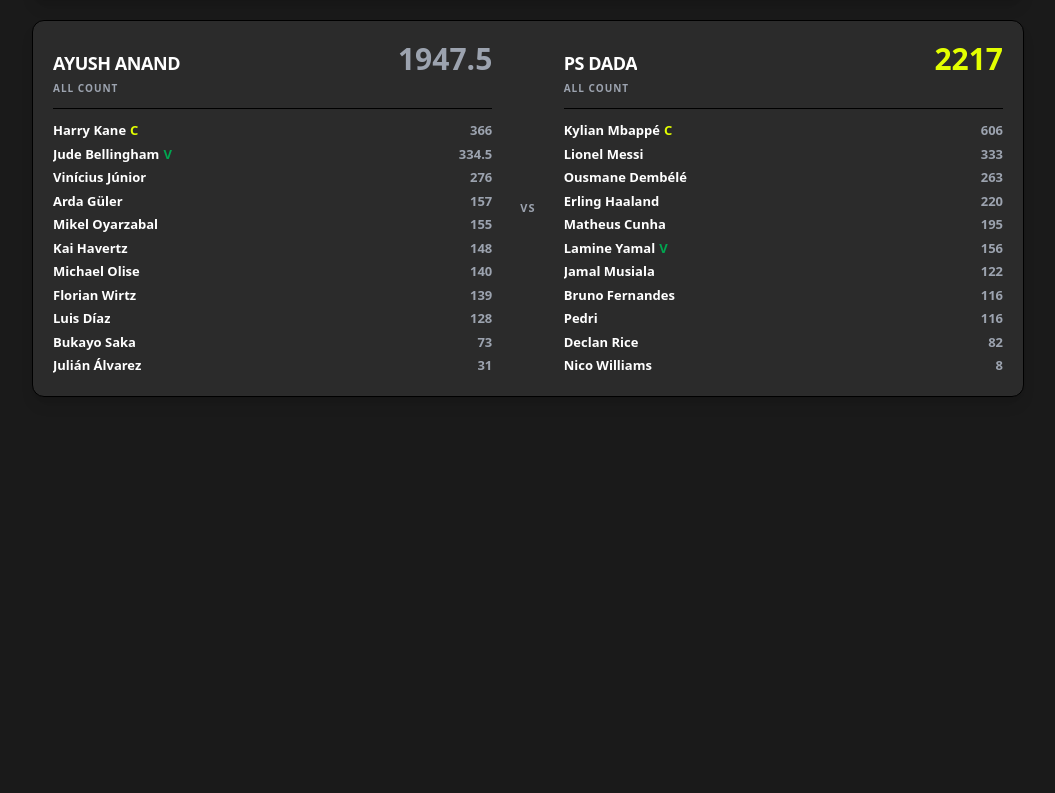
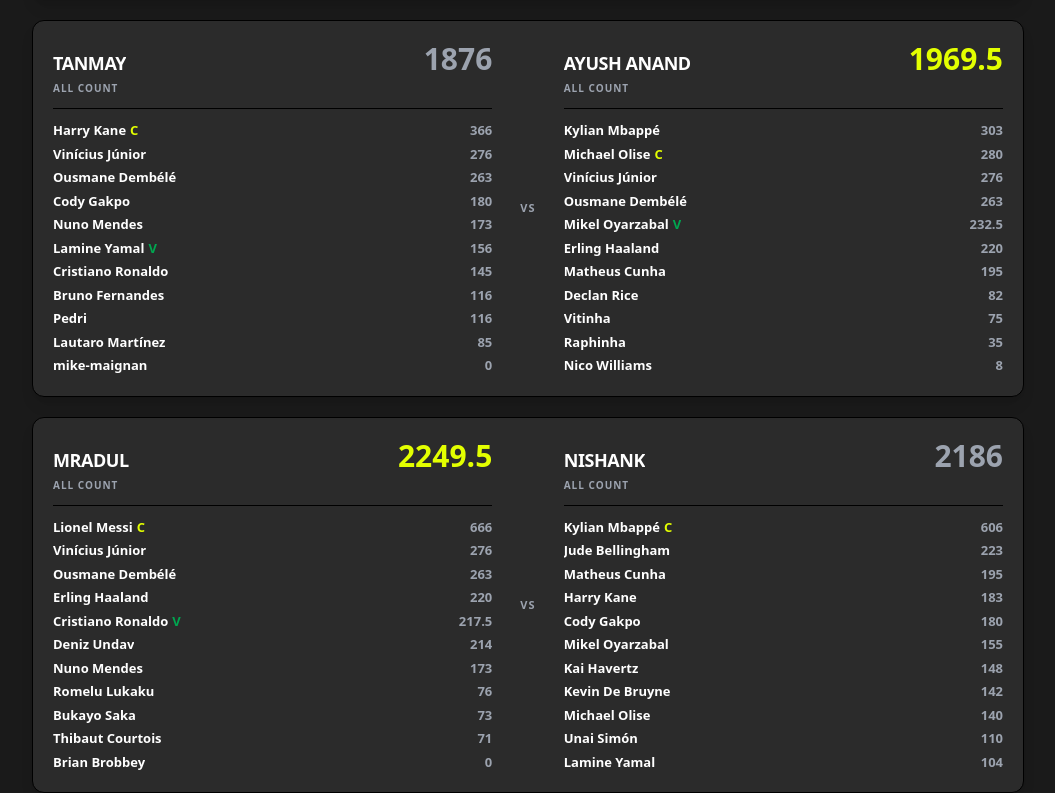
Before and after one commit to BottledAtTC2/tsz-wc2026, a Next.js app: page /drafts in a window 1280 px wide. Shown: the part 608-1401 px from the top of the page, without its empty margins (112-1167 px from the left). Before the commit the page ends 1029 px from the top, so only its background shows below. Built offline with nearby package versions, Linux system fonts and the light colour scheme.

Commit message:
nishank drafts

```diff
--- a/app/data/drafts.ts
+++ b/app/data/drafts.ts
@@ -56,11 +56,74 @@ export const drafts: Draft[] = [
     teamB: {
       name: "Ayush Anand",
       squad: [
-        "kane", "bellingham", "yamal", "bruno-fernandes", "julian-alvarez",
+        "kane", "", "yamal", "bruno-fernandes", "julian-alvarez",
         "wirtz", "luis-diaz", "arda-guler", "messi", "kai-havertz", "saka",
       ],
       captainId: "kane",
       viceCaptainId: "bellingham",
+    },
+  },
+  {
+    id: "tanmay-vs-ayush-anand",
+    teamA: {
+      name: "Tanmay",
+      squad: [
+        "kane", "yamal", "vinicius", "bruno-fernandes", "dembele",
+        "pedri", "gakpo", "ronaldo", "lautaro", "mike-maignan", "nuno-mendes",
+      ],
+      captainId: "kane",
+      viceCaptainId: "yamal",
+    },
+    teamB: {
+      name: "Ayush Anand",
+      squad: [
+        "mbappe", "olise", "oyarzabal", "vinicius", "dembele", "nico-williams",
+        "declan-rice", "vitinha", "raphinha", "haaland", "matheus-cunha",
+      ],
+      captainId: "olise",
+      viceCaptainId: "oyarzabal",
+    },
+  },
+  {
+    id: "mradul-vs-nishank",
+    teamA: {
+      name: "Mradul",
+      squad: [
+        "messi", "undav", "dembele", "saka", "vinicius", "haaland",
+        "ronaldo", "lukaku", "brobbey", "courtois", "nuno-mendes",
+      ],
+      captainId: "messi",
+      viceCaptainId: "ronaldo",
+    },
+    teamB: {
+      name: "Nishank",
+      squad: [
+        "kane", "mbappe", "gakpo", "bellingham", "kai-havertz",
+        "olise", "oyarzabal", "matheus-cunha", "de-bruyne", "unai-simon", "yamal",
+      ],
+      captainId: "mbappe",
+      viceCaptainId: "messi",
+    },
+  },
+  {
+    id: "nishank-vs-tanmay",
+    teamA: {
+      name: "Nishank",
+      squad: [
+        "haaland", "mbappe", "messi", "bellingham", "kai-havertz",
+        "olise", "oyarzabal", "declan-rice", "brobbey", "unai-simon", "matheus-cunha",
+      ],
+      captainId: "mbappe",
+      viceCaptainId: "messi",
+    },
+    teamB: {
+      name: "Tanmay",
+      squad: [
+        "kane", "yamal", "vinicius", "bruno-fernandes", "dembele",
+        "pedri", "gakpo", "ronaldo", "lautaro", "mike-maignan", "nuno-mendes",
+      ],
+      captainId: "kane",
+      viceCaptainId: "yamal",
     },
   },
   {
--- a/app/data/players.ts
+++ b/app/data/players.ts
@@ -175,6 +175,8 @@ export const players: Player[] = [
   { id: "gyokeres", name: "Viktor Gyökeres", country: "Sweden", position: "FWD", club: "Arsenal" },
   { id: "raya", name: "David Raya", country: "Spain", position: "GK", club: "Arsenal" },
   { id: "rudiger", name: "Antonio Rüdiger", country: "Germany", position: "DEF", club: "Real Madrid" },
+  { id: "brobbey", name: "Brian Brobbey", country: "Netherlands", position: "FWD", club: "Sunderland" },
+  { id: "balogun", name: "Folarin Balogun", country: "USA", position: "FWD", club: "Monaco" },
   { id: "perisic", name: "Ivan Perišić", country: "Croatia", position: "MID", club: "PSV" },
 
   // --- Additional players drafted in the Dream Team ---
--- a/app/data/teams.ts
+++ b/app/data/teams.ts
@@ -317,7 +317,7 @@ export const teams: FantasyTeam[] = [
       "nusa", "valverde", "pavlovic", "saliba", "emi-martinez",
     ],
     captainId: "dembele",
-    viceCaptainId: "doue",
+    viceCaptainId: "matheus-cunha",
     points: 0,
   },
   {
```
